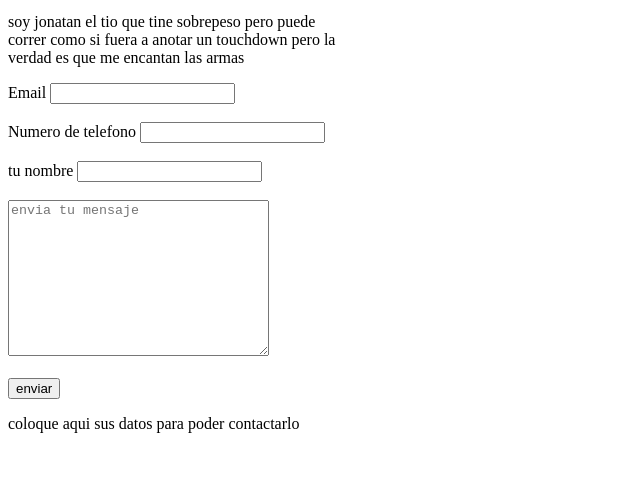
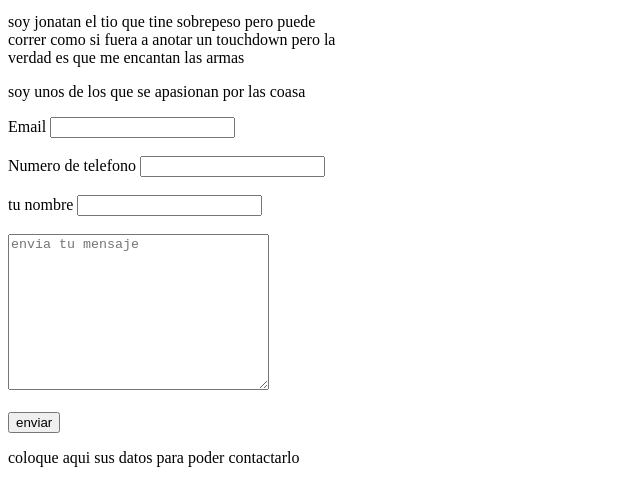
Before and after one commit to chetela/practicas-cvthiagolazarte, a plain HTML site: page index.html in a window 1280 px wide. Shown: the part 403-886 px from the top of the page, without its empty margins (0-640 px from the left). Before the commit the page ends 852 px from the top, so only its background shows below. Drawn offline with Linux system fonts and the light colour scheme.

Commit message:
añadir ifo

```diff
--- a/index.html
+++ b/index.html
@@ -22,6 +22,8 @@
     correr como si fuera a anotar un touchdown pero la  <br>
     verdad es que me encantan las armas</p>
 
+    <p>soy unos de los que se apasionan por las coasa</p>
+
 </div>
 
 <form>
```
